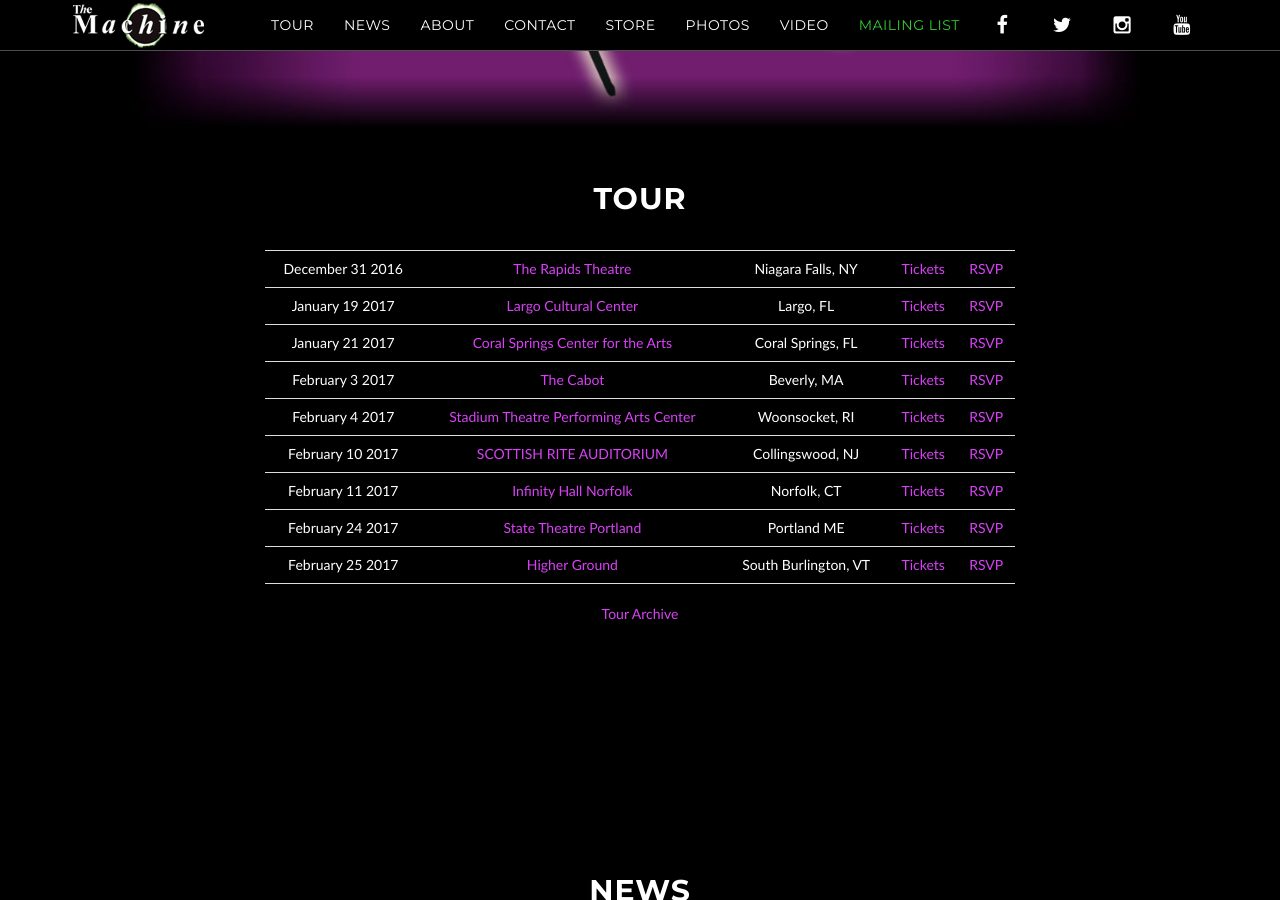
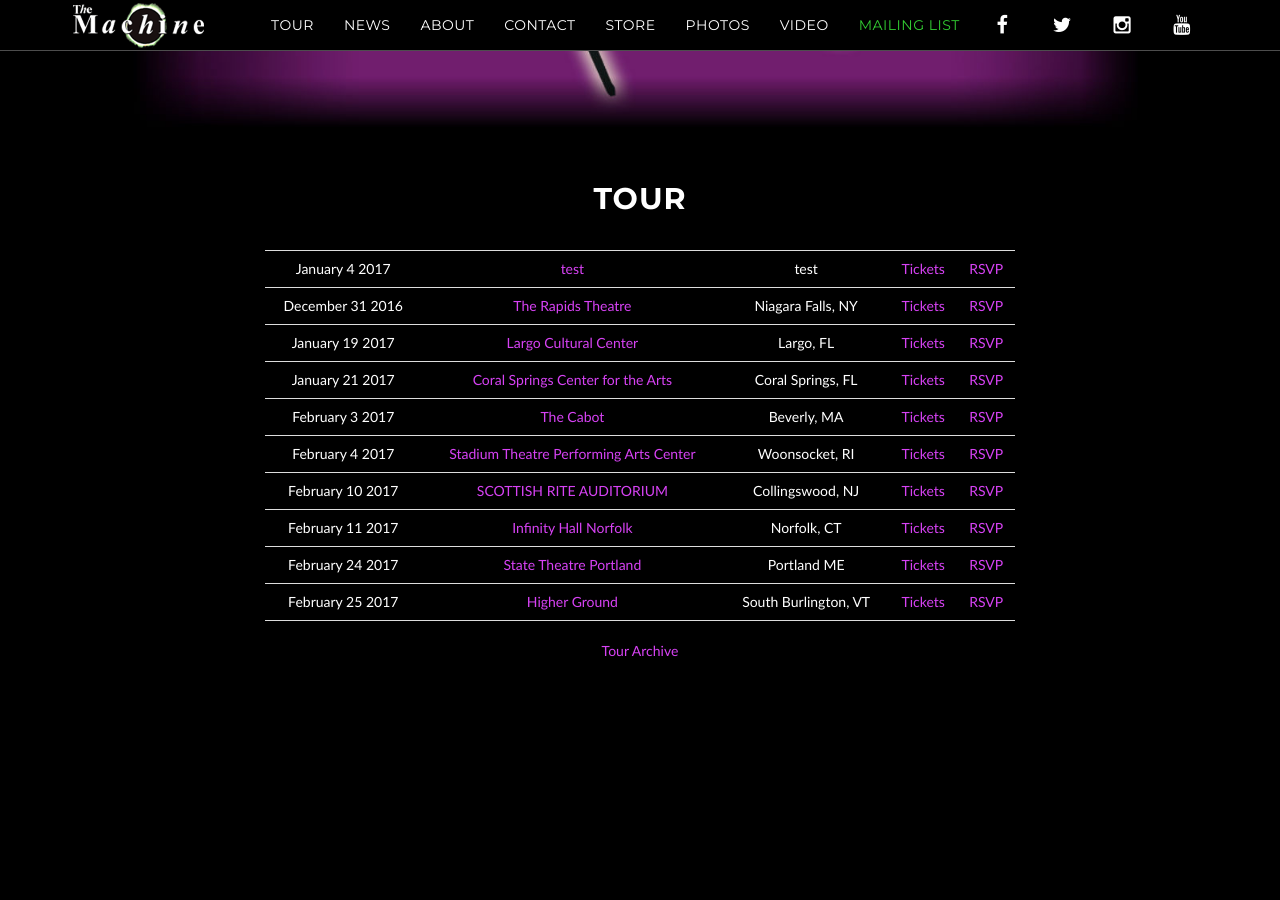
Before and after one commit to machineweb/machineweb.github.io, a Jekyll site: the page built from index.html, in a window 1280 px wide and 900 px high, scrolled down 768 px. Built offline with Jekyll 4.4.1, drawn with Linux system fonts in a browser that asks for light colours; comment, search, counter and statistics services are not loaded.

Commit message:
New tour item

```diff
--- a/_data/tour.yml
+++ b/_data/tour.yml
@@ -2775,3 +2775,10 @@
     tickets-url: "https://www.ticketfly.com/purchase/event/1377864?_ga=1.22475707.1434405732.1478709255"
     rsvp-url: "https://www.facebook.com/events/353925938292982/"
     order: "1487998800000"
+
+  - date: "January 4 2017"
+    venue: "test"
+    venue-url: "test"
+    location: "test"
+    tickets-url: "test"
+    rsvp-url: "test"
```
